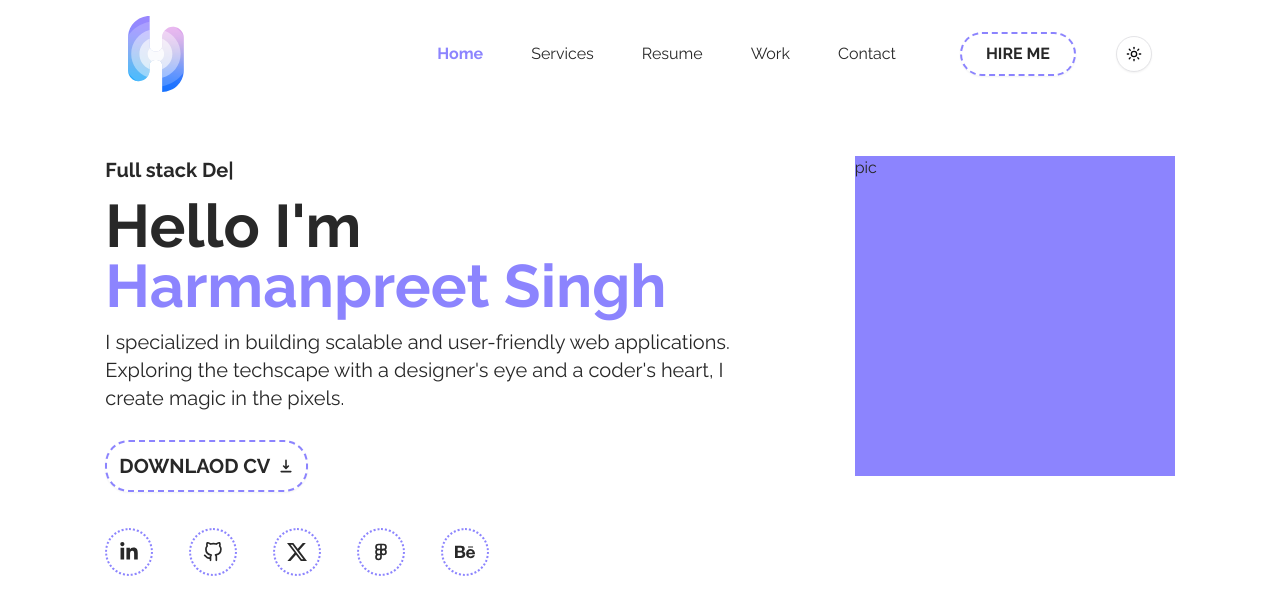
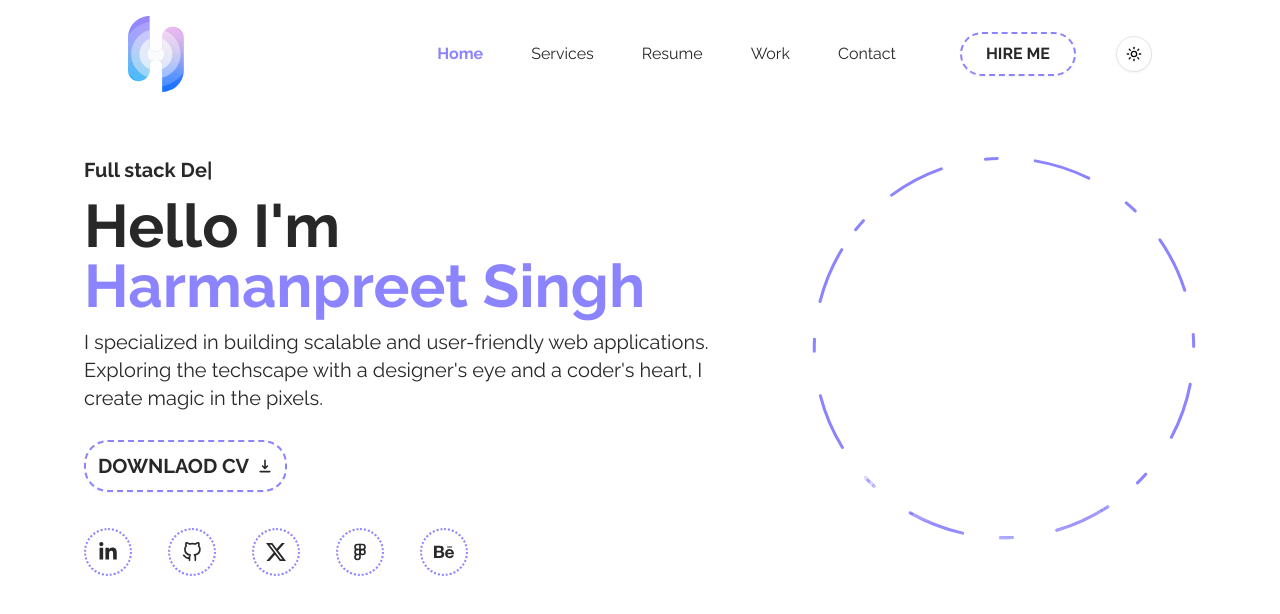
Before and after one commit to Harman-khurmi/harman-portfolio, a Next.js app: page / in a window 1280 px wide. Shown: the top 614 px of the page. Built offline with nearby package versions, Linux system fonts and the light colour scheme.

Commit message:
profile-pic-added

```diff
--- a/app/page.jsx
+++ b/app/page.jsx
@@ -4,20 +4,20 @@ import styles from "./bubble.module.css";
 import { Button } from "@/components/ui/button"
 import { HiDownload } from "react-icons/hi";
 import { TypeAnimation } from 'react-type-animation';
-// import { Link } from 'lucide-react';
 import Link from 'next/link'
 import { FaLinkedinIn } from "react-icons/fa";
 import { FiGithub } from "react-icons/fi";
 import { BsTwitterX } from "react-icons/bs";
 import { FaBehance } from "react-icons/fa6";
 import { TbBrandFigma } from "react-icons/tb";
+import Photo from '@/components/Photo';
 
 const Home = () => {
   return (
     <>
       <section className='h-full text-dark dark:text-light'>
         <div className='flex lg:flex-row flex-col gap-10 lg:gap-1 mx-6 md:container items-center lg:items-start md:mx-auto lg:justify-evenly mt-12'>
-          <div className='gap-3 flex flex-col items-center lg:items-start'>
+          <div className='order-2 lg:order-none gap-3 flex flex-col items-center lg:items-start'>
             <TypeAnimation
               sequence={[
                 "Software Developer", 3000,
@@ -67,7 +67,9 @@ const Home = () => {
             </div>
 
           </div>
-          <div className='h-80 w-80 bg-second'>pic</div>
+          <div className='order-1 lg:order-none relative'>
+            <Photo />
+          </div>
         </div>
       </section>
     </>
--- /dev/null
+++ b/components/Photo.jsx
@@ -0,0 +1,31 @@
+'use client'
+import React from 'react'
+import { easeInOut, motion } from 'framer-motion'
+import Image from 'next/image'
+import harman from '../public/formal-me.png'
+
+const Photo = () => {
+  return (
+    <div className='relative w-full h-full'>
+      <motion.div className='relative'>
+        {/* image */}
+        <motion.div
+          initial={{ opacity: 0 }}
+          animate={{ opacity: 1, transition: { duration: 0.5, delay: 0.5, ease: easeInOut } }}
+          className='mix-blend-lighten absolute'>
+          <Image src={harman} priority className='w-72 md:w-80 lg:w-96 mix-blend-lighten object-contain' alt='profile pic' />
+        </motion.div>
+        {/* circle */}
+
+        <motion.svg className={` w-72 md:w-80 lg:w-96`} fill="transparent" viewBox="0 0 506 506" xmlns="https://www.w3.org/2000/svg">
+          <motion.circle
+            cx="253" cy="253" r="250" stroke="#8c84fe" strokeWidth="4" strokeLinecap="round" strokeLinejoin={"round"} initial={{ strokeDasharray: "24 10 0 0" }} animate={{ strokeDasharray: ["15 120 25 25", "16 25 92 72", "4 250 22 22"], rotate: [120, 360] }} transition={{ duration: 20, repeat: Infinity, repeatType: "reverse" }} />
+        </motion.svg>
+
+      </motion.div>
+
+    </div>
+  )
+}
+
+export default Photo
```
Also changed, not shown: public/formal-me.png (added).
